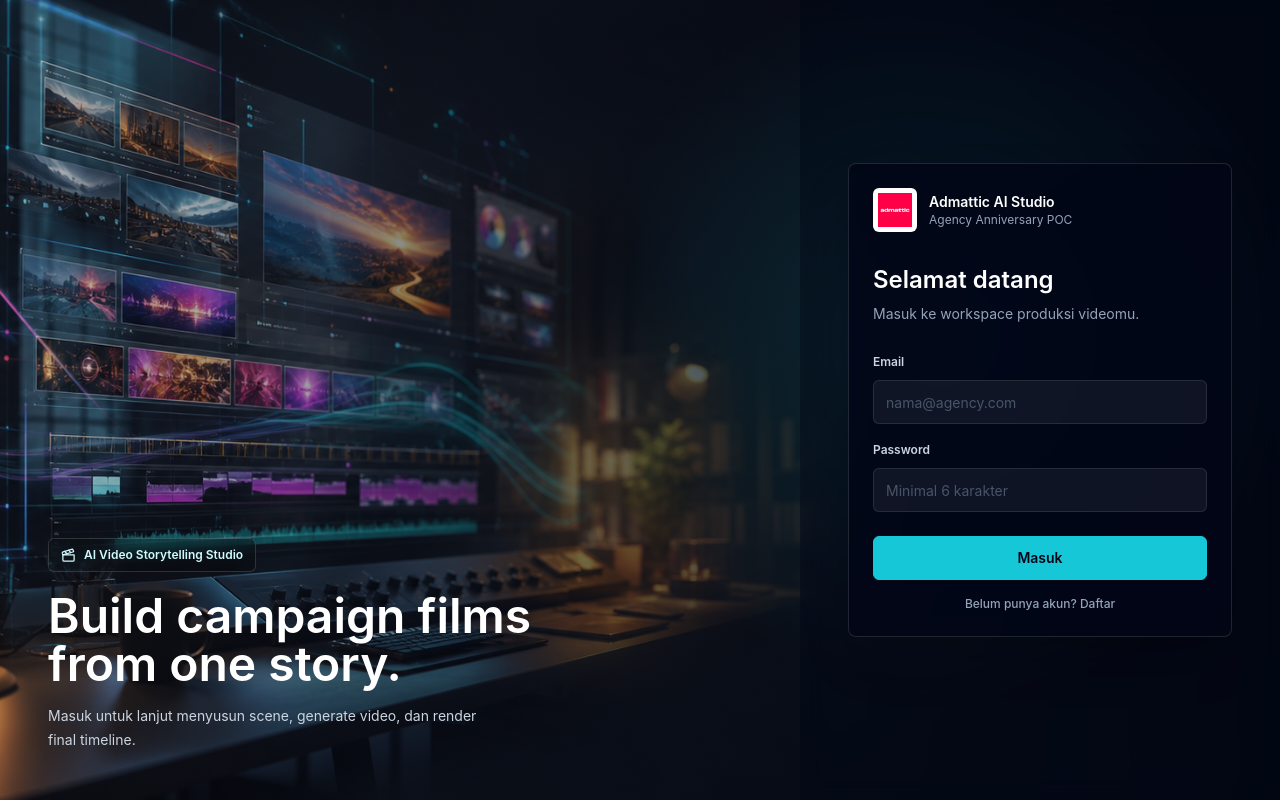
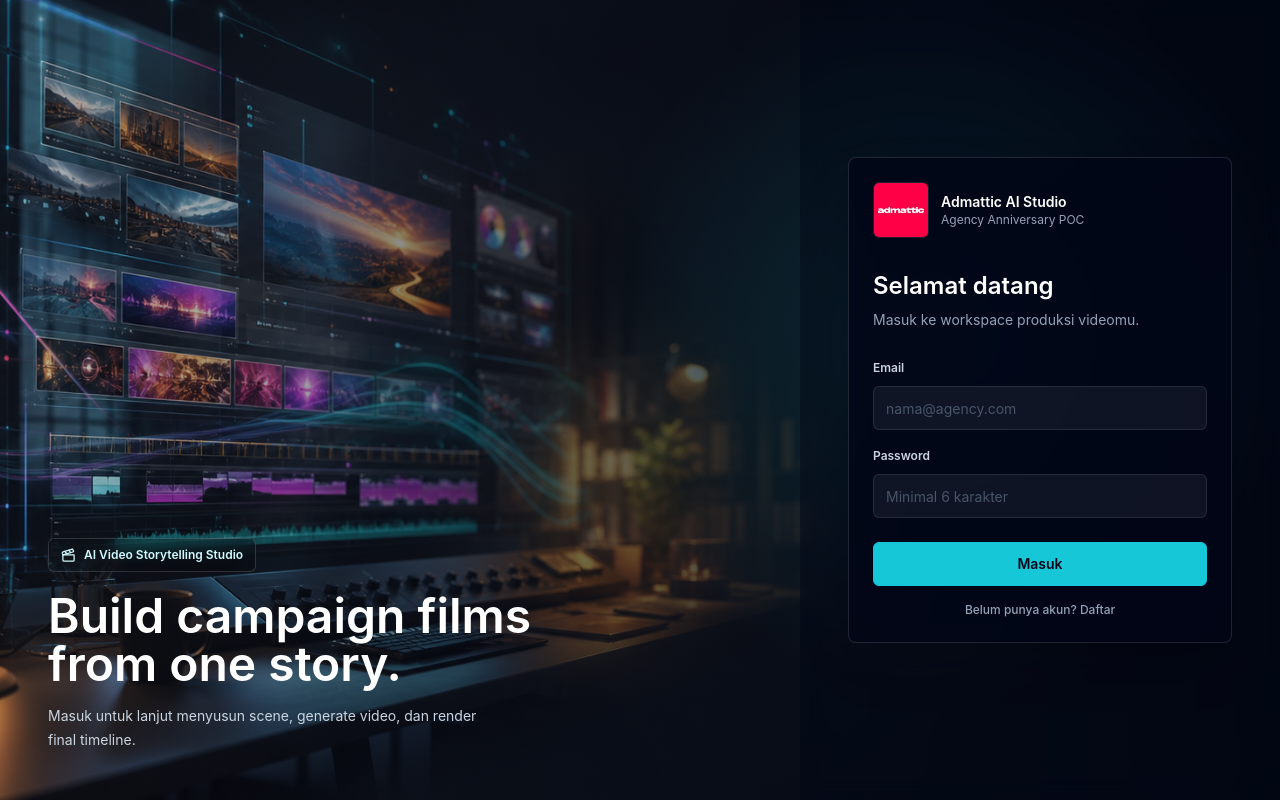
Before and after one commit to adun123/Admattic-AI, a Next.js app: page / in a window 1280 px wide. Built offline with nearby package versions, Linux system fonts and the light colour scheme; no server answers.

Commit message:
Improve Admattic logo display

```diff
--- a/features/studio/components/LoginForm.tsx
+++ b/features/studio/components/LoginForm.tsx
@@ -78,10 +78,10 @@ export function LoginForm({
             className="w-full max-w-sm rounded-lg border border-white/[0.12] bg-slate-950/[0.72] p-6 shadow-2xl backdrop-blur-xl"
           >
             <div className="flex items-center gap-3">
-              <div className="grid h-11 w-11 place-items-center overflow-hidden rounded-md border border-white/10 bg-white">
+              <div className="grid h-14 w-14 place-items-center overflow-hidden rounded-md border border-white/10 bg-slate-950">
                 <img
                   alt="Admattic"
-                  className="h-full w-full object-contain p-1"
+                  className="h-full w-full object-cover"
                   src="/images/lgo-admattic.jpg"
                 />
               </div>
--- a/features/studio/components/TopBar.tsx
+++ b/features/studio/components/TopBar.tsx
@@ -65,10 +65,10 @@ export function TopBar({
   return (
     <header className="flex h-16 shrink-0 items-center justify-between border-b border-studio-line bg-studio-panel px-5">
       <div className="flex items-center gap-3">
-        <div className="grid h-9 w-9 place-items-center overflow-hidden rounded-md border border-studio-line bg-white">
+        <div className="grid h-11 w-11 place-items-center overflow-hidden rounded-md border border-studio-line bg-slate-950">
           <img
             alt="Admattic"
-            className="h-full w-full object-contain p-1"
+            className="h-full w-full object-cover"
             src="/images/lgo-admattic.jpg"
           />
         </div>
```
